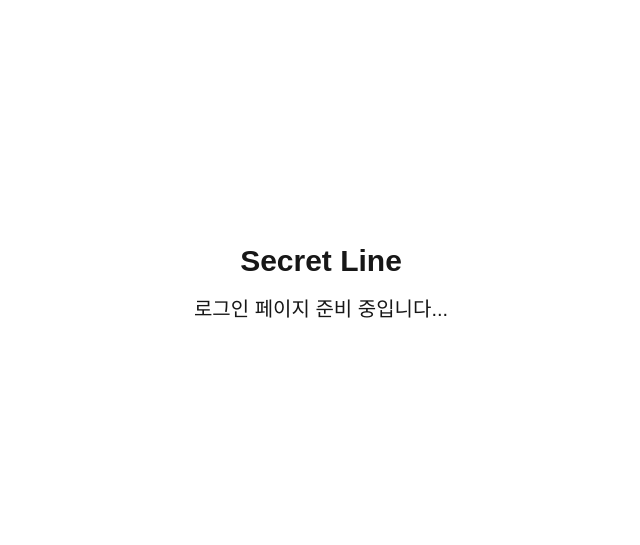
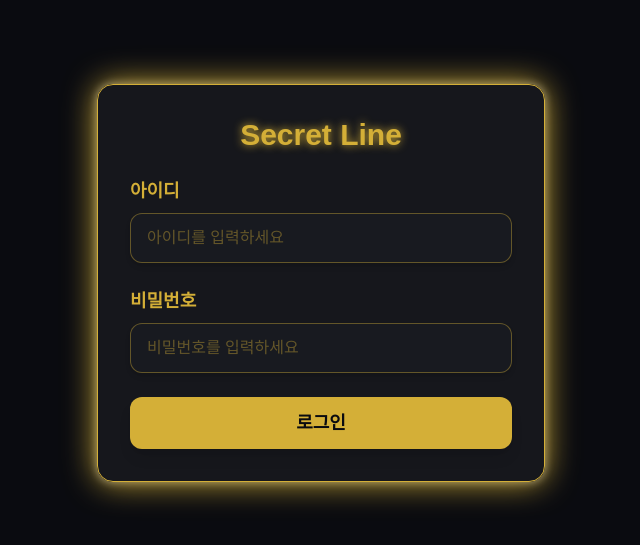
Before and after one commit to hun191214/secret-line, a Next.js app: page /en/login in a window 1280 px wide. Shown: the part 117-662 px from the top of the page, without its empty margins (319-959 px from the left). Built offline with nearby package versions, Linux system fonts and the light colour scheme; no server answers.

Commit message:
feat: 로그인 UI 골드 디자인 적용

```diff
--- a/app/[locale]/login/page.tsx
+++ b/app/[locale]/login/page.tsx
@@ -9,9 +9,38 @@
 
   // 번역 메시지 사용 예시 (messages['login.title'] 등)
   return (
-    <main className="flex min-h-screen flex-col items-center justify-center p-24">
-      <h1 className="text-3xl font-bold">Secret Line</h1>
-      <p className="mt-4 text-xl">로그인 페이지 준비 중입니다...</p>
+    <main className="flex min-h-screen flex-col items-center justify-center p-4 bg-[#0A0B10]">
+      <div className="w-full max-w-md bg-white/5 rounded-2xl shadow-2xl p-8 border border-[#D4AF37]" style={{boxShadow:'0 0 32px #D4AF37, 0 0 8px #fff8'}}>
+        <h1 className="text-3xl font-bold text-center mb-6" style={{color:'#D4AF37', textShadow:'0 0 8px #D4AF37'}}>Secret Line</h1>
+        <form className="flex flex-col gap-6">
+          <div>
+            <label htmlFor="login-id" className="block text-lg font-semibold mb-2" style={{color:'#D4AF37'}}>아이디</label>
+            <input
+              id="login-id"
+              type="text"
+              placeholder="아이디를 입력하세요"
+              className="w-full px-4 py-3 rounded-xl bg-[#181A20] border border-[#D4AF37]/40 text-white placeholder-[#D4AF37]/40 focus:outline-none focus:border-[#D4AF37] focus:ring-2 focus:ring-[#D4AF37]/40 transition-all shadow-md"
+              autoComplete="username"
+            />
+          </div>
+          <div>
+            <label htmlFor="login-password" className="block text-lg font-semibold mb-2" style={{color:'#D4AF37'}}>비밀번호</label>
+            <input
+              id="login-password"
+              type="password"
+              placeholder="비밀번호를 입력하세요"
+              className="w-full px-4 py-3 rounded-xl bg-[#181A20] border border-[#D4AF37]/40 text-white placeholder-[#D4AF37]/40 focus:outline-none focus:border-[#D4AF37] focus:ring-2 focus:ring-[#D4AF37]/40 transition-all shadow-md"
+              autoComplete="current-password"
+            />
+          </div>
+          <button
+            type="submit"
+            className="w-full py-3 rounded-xl bg-[#D4AF37] text-[#0A0B10] font-bold text-lg shadow-lg hover:bg-[#bfa23a] transition-colors"
+          >
+            로그인
+          </button>
+        </form>
+      </div>
     </main>
   );
 }
```
